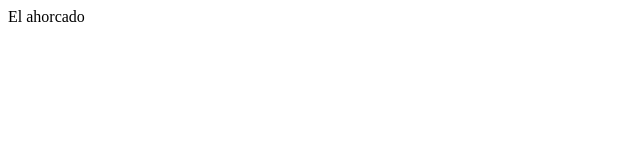
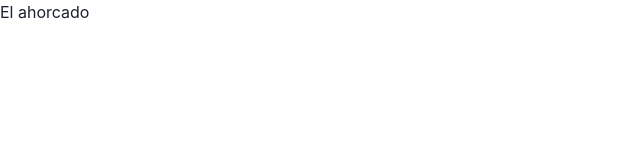
Before and after one commit to tomi-mercado/el-ahorcado, a Next.js app: page / in a window 1280 px wide. Shown: the top 160 px of the page, without its empty margins (0-640 px from the left). Built offline with nearby package versions, Linux system fonts and the light colour scheme.

Commit message:
chore: add chakra

```diff
--- a/package.json
+++ b/package.json
@@ -9,6 +9,10 @@
     "lint": "next lint"
   },
   "dependencies": {
+    "@chakra-ui/react": "^2.3.6",
+    "@emotion/react": "^11.10.4",
+    "@emotion/styled": "^11.10.4",
+    "framer-motion": "^7.5.4",
     "next": "12.3.1",
     "react": "18.2.0",
     "react-dom": "18.2.0"
--- a/pages/_app.tsx
+++ b/pages/_app.tsx
@@ -1,7 +1,12 @@
+import { ChakraProvider } from "@chakra-ui/react";
 import type { AppProps } from "next/app";
 
 function MyApp({ Component, pageProps }: AppProps) {
-  return <Component {...pageProps} />;
+  return (
+    <ChakraProvider>
+      <Component {...pageProps} />
+    </ChakraProvider>
+  );
 }
 
 export default MyApp;
```
Also changed, not shown: 1 other file (tests, documents, lock files or other folders).
